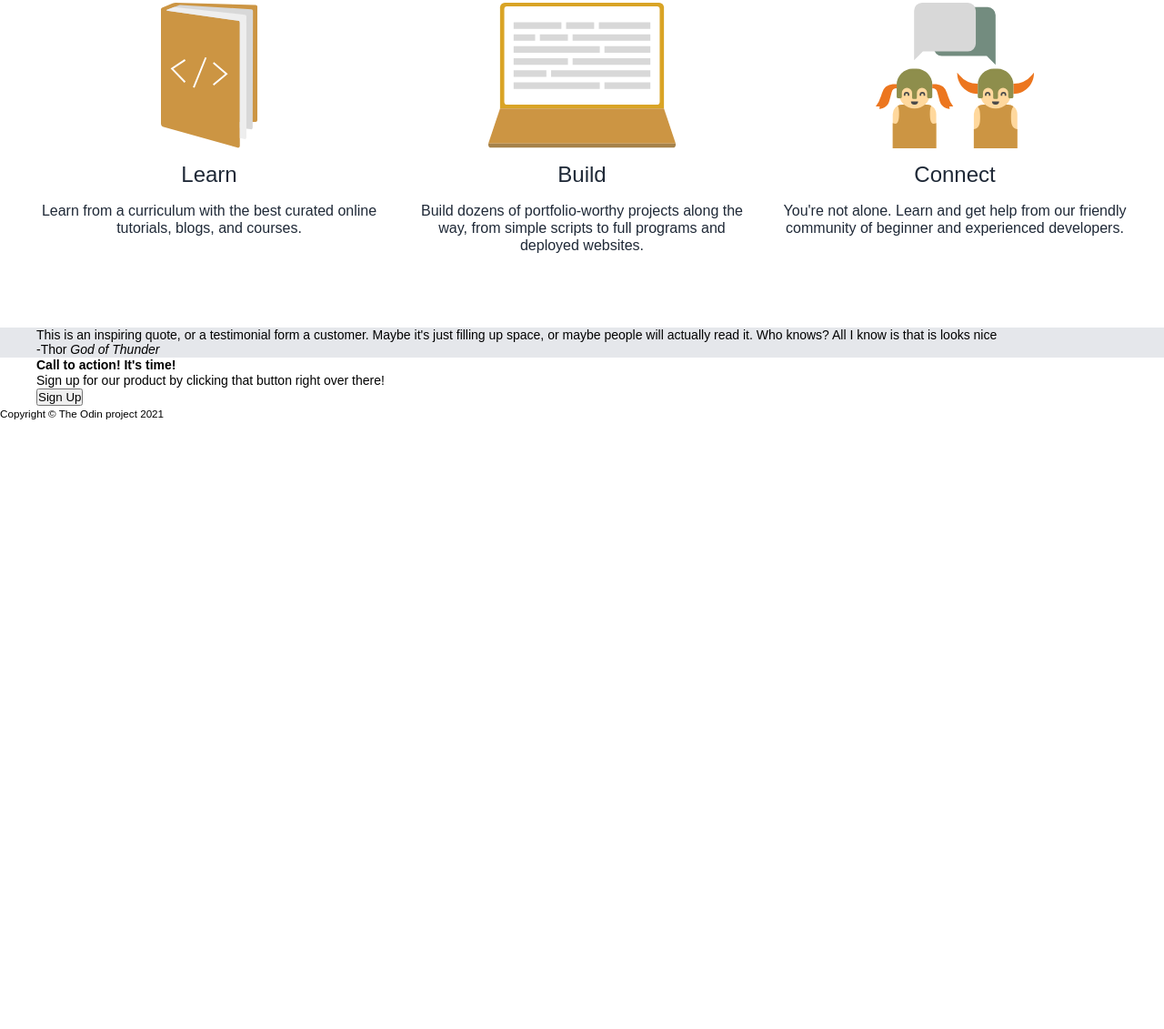
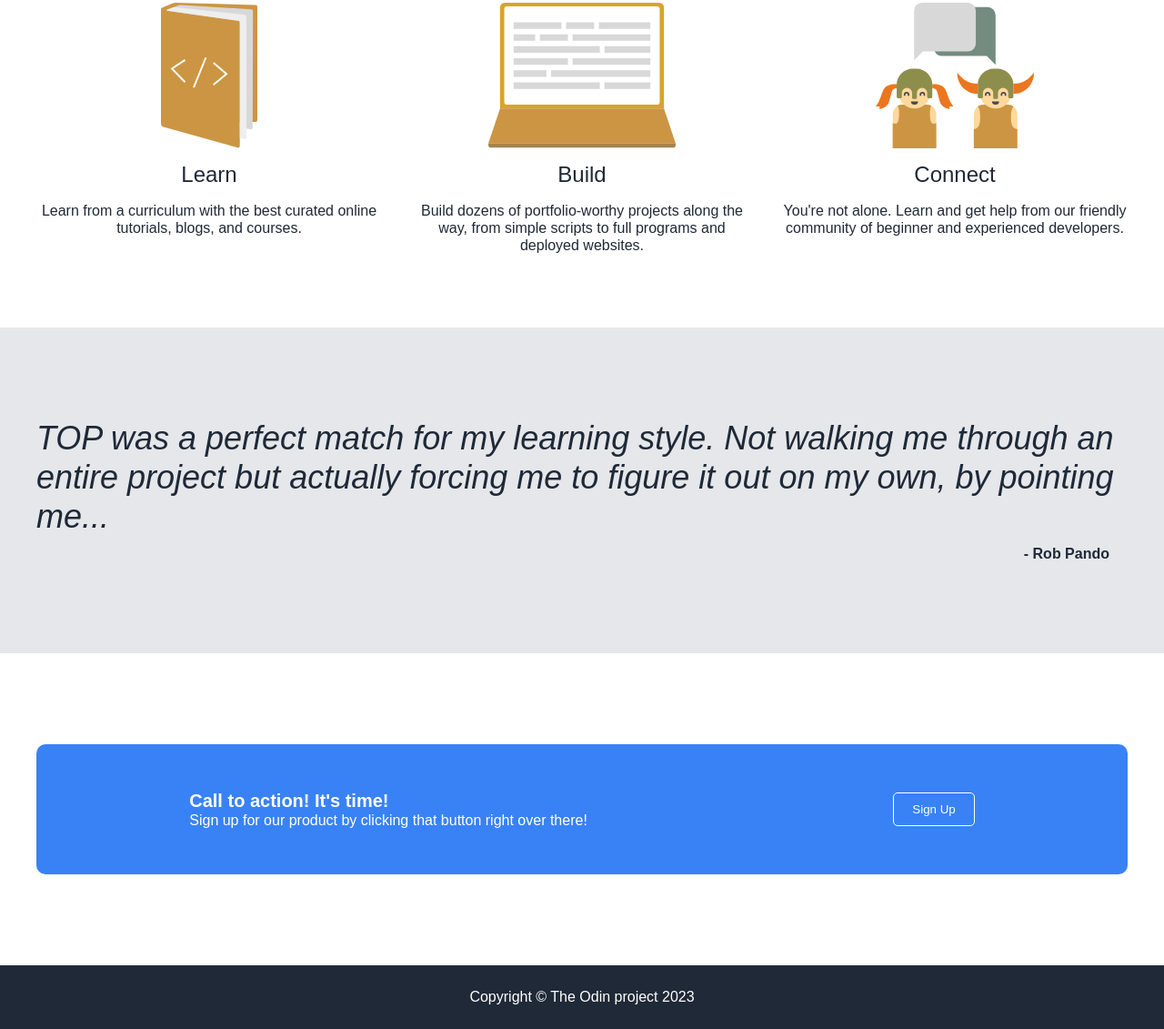
Before and after one commit to sagarmaharjan/odin-landing-page, a plain HTML site: page index.html in a window 1280 px wide. Shown: the part 821-1952 px from the top of the page at 91% size. Before the commit the page ends 1284 px from the top, so only its background shows below. Drawn offline with Linux system fonts and the light colour scheme.

Commit message:
Add styling for testimonials, contact and footer seection

```diff
--- a/index.html
+++ b/index.html
@@ -39,7 +39,7 @@
 						Our full stack curriculum is free and supported by a passionate open
 						source community.
 					</p>
-					<button class="button button-primary">View full curriculum</button>
+					<button class="button button--primary">View full curriculum</button>
 				</article>
 
 				<figure class="hero__figure">
@@ -89,33 +89,33 @@
 		<section class="testimonial">
 			<div class="container">
 				<blockquote>
-					<p class="testimonial-text">
-						This is an inspiring quote, or a testimonial form a customer. Maybe
-						it's just filling up space, or maybe people will actually read it.
-						Who knows? All I know is that is looks nice
+					<p class="testimonial__text">
+						TOP was a perfect match for my learning style. Not walking me
+						through an entire project but actually forcing me to figure it out
+						on my own, by pointing me...
 					</p>
-					<p class="testimonial-by">-Thor <cite>God of Thunder</cite></p>
+					<p class="testimonial__by">- Rob Pando</p>
 				</blockquote>
 			</div>
 		</section>
 
 		<section class="contact">
 			<div class="container">
-				<div class="contact-banner">
+				<div class="contact__banner">
 					<div>
-						<h4>Call to action! It's time!</h4>
-						<p>
+						<h4 class="contact__title">Call to action! It's time!</h4>
+						<p class="contact__text">
 							Sign up for our product by clicking that button right over there!
 						</p>
 					</div>
 
-					<button class="outline-button">Sign Up</button>
+					<button class="button">Sign Up</button>
 				</div>
 			</div>
 		</section>
 
-		<footer>
-			<small>Copyright &copy; The Odin project 2021</small>
+		<footer class="footer">
+			<small>Copyright &copy; The Odin project 2023</small>
 		</footer>
 	</body>
 </html>
--- a/styles.css
+++ b/styles.css
@@ -20,6 +20,7 @@ body {
 	font-size: 14px;
 	line-height: 1.2;
 	scroll-behavior: smooth;
+	color: #1f2937;
 }
 
 .container {
@@ -81,15 +82,15 @@ body {
 }
 
 .button {
-	border: 1px solid #000;
+	border: 1px solid #fff;
 	background-color: transparent;
 	border-radius: 5px;
 	padding: 10px 20px;
 	cursor: pointer;
+	color: #fff;
 }
 
-.button-primary {
-	color: #ffff;
+.button--primary {
 	background-color: #3882f6;
 	border-color: 3882f6;
 }
@@ -97,7 +98,6 @@ body {
 .about {
 	text-align: center;
 	padding: 80px 0;
-	color: #1f2937;
 }
 
 .about__container {
@@ -141,5 +141,54 @@ body {
 }
 
 .testimonial {
+	padding: 100px 0;
 	background-color: #e5e7eb;
 }
+
+.testimonial__text {
+	font-size: 36px;
+	font-style: italic;
+	font-weight: 300;
+	margin-bottom: 10px;
+}
+
+.testimonial__by {
+	font-weight: 600;
+	text-align: right;
+	margin-right: 20px;
+	font-size: 16px;
+}
+
+.contact {
+	padding: 100px 0;
+	color: #fff;
+}
+
+.contact__banner {
+	display: flex;
+	width: 100%;
+	background-color: #3882f6;
+	border-radius: 10px;
+	align-items: center;
+	justify-content: space-around;
+	padding: 50px 0;
+}
+
+.contact__title {
+	font-size: 20px;
+}
+
+.contact__text {
+	font-size: 16px;
+}
+
+.footer {
+	background-color: #1f2937;
+	color: #fff;
+	text-align: center;
+	padding: 25px 0;
+}
+
+.footer small {
+	font-size: 16px;
+}
```
